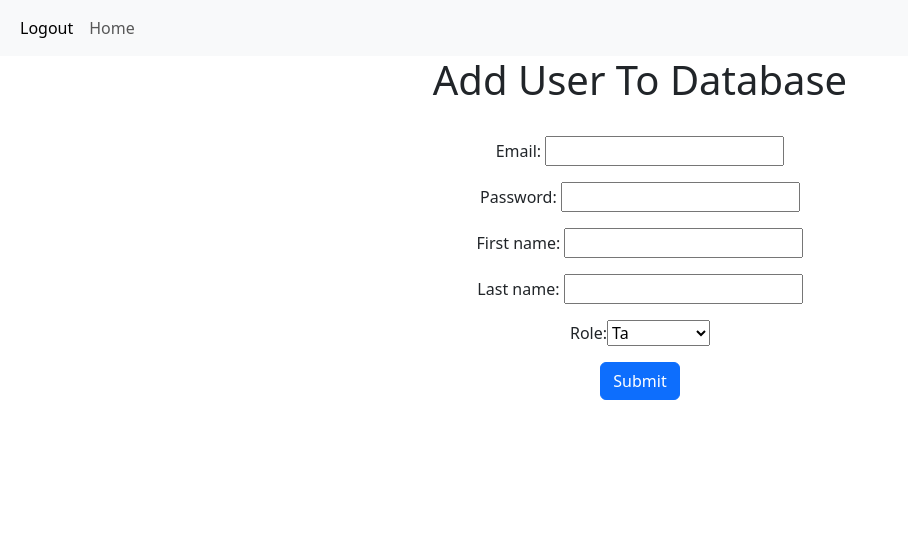
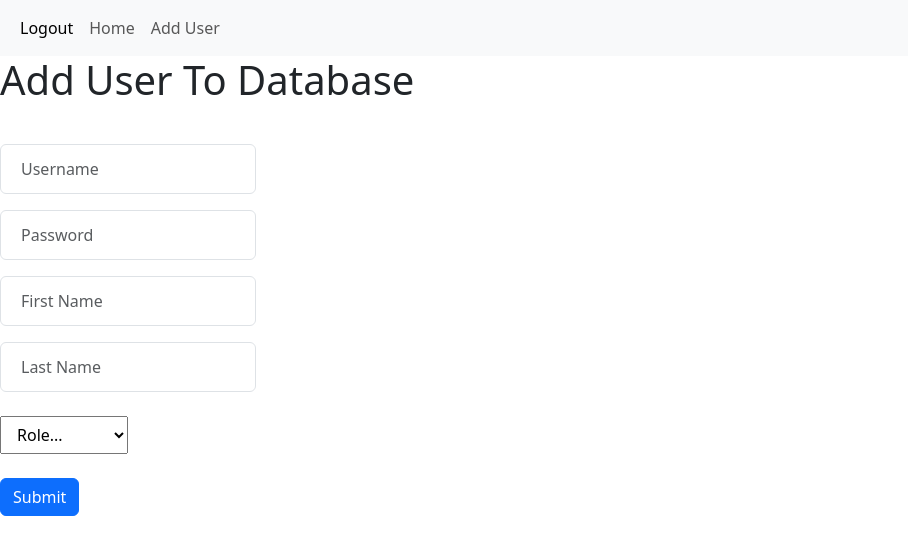
Before and after one commit to zsoomro2/TAProject_v4, a Django app: page /adduser/ in a window 1280 px wide. Shown: the top 555 px of the page, without its empty margins (0-908 px from the left). Run offline with Django 5.2, Linux system fonts and the light colour scheme.

Commit message:
- created a css for forms - updated add_user.html, Adduser logic, - added AddUser to navbar, added tables to supervisor.html - +1 unittest, +1 acceptance test, updated views, added an edit page doesnt do anything but is there

```diff
--- a/TAProject_v4/urls.py
+++ b/TAProject_v4/urls.py
@@ -16,7 +16,9 @@ Including another URLconf
 """
 from django.contrib import admin
 from django.urls import path
-from ta_app.views import login, supervisor, instructor, ta, adduser, LogoutView
+from django.views.generic import edit
+
+from ta_app.views import login, supervisor, instructor, ta, adduser, LogoutView, edit
 
 urlpatterns = [
     path('admin/', admin.site.urls),
@@ -25,5 +27,6 @@ urlpatterns = [
     path('instructor/', instructor.as_view(), name='instructor'),
     path('ta/', ta.as_view(), name='ta'),
     path('adduser/', adduser.as_view(), name='adduser'),
-    path('logout/', LogoutView.as_view(), name='logout')
+    path('logout/', LogoutView.as_view(), name='logout'),
+    path('edit.html/<str:username>', edit.as_view(), name='edit')
 ]
--- a/Unit_Tests/test_adduser.py
+++ b/Unit_Tests/test_adduser.py
@@ -22,6 +22,10 @@ class AddUserTests(TestCase):
                         role='TA')
         self.assertEqual(user3.validate(), False)
 
+    def test_badRole(self):
+        user4 = AddUser(username='test1@test.com', password='<PASSWORD>', fname=None, lname='test_lname', role='Role')
+        self.assertEqual(user4.validate(), False)
+
     def test_checkUser(self):
         user1 = AddUser(username='test@test.com', password='<PASSWORD>', fname='test', lname='test_lname', role='TA')
         self.assertEqual(user1.checkUser(), True)
--- a/acceptance_tests/tests.py
+++ b/acceptance_tests/tests.py
@@ -67,5 +67,10 @@ class AddUserTestCase(TestCase):
                                               'fname': 'test_name', 'lname': 'test_lname', 'role': 'TA'})
         self.assertEqual(resp.context['message'], "You have successfully added test3@test.com")
 
+    def test_addBadRole(self):
+        resp = self.client.post('/adduser/', {'username': 'test3@test.com', 'password': '<PASSWORD>',
+                                              'fname': 'test_name', 'lname': 'test_lname', 'role': 'Role'})
+        self.assertEqual(resp.context['message'], "There was an error validating the form")
+
 class LogoutTest(TestCase):
     client = None
--- a/classes/AddUser.py
+++ b/classes/AddUser.py
@@ -1,4 +1,5 @@
 from ta_app.models import User
+from ta_app.models import Roles
 
 
 class AddUser:
@@ -13,7 +14,7 @@ class AddUser:
         data_list = [self.username, self.password, self.fname, self.lname, self.role]
         if len(data_list) == 5:
             for item in data_list:
-                if item == "" or item is None:
+                if item == "" or item is None or self.role not in Roles:
                     return False
             char_list = list(self.username)
             for char in char_list:
--- /dev/null
+++ b/static/forms.css
@@ -0,0 +1,19 @@
+input[type=text] {
+  width: 20%;
+  padding: 12px 20px;
+  margin: 8px 0;
+  box-sizing: border-box;
+}
+
+input[type=password] {
+  width: 20%;
+  padding: 12px 20px;
+  margin: 8px 0;
+  box-sizing: border-box;
+}
+select {
+  width: 10%;
+  padding: 6px 12px;
+  margin: 8px 0;
+  box-sizing: border-box;
+}
--- a/ta_app/views.py
+++ b/ta_app/views.py
@@ -1,6 +1,6 @@
 from django.shortcuts import render, redirect
 from django.views import View
-from .models import User, Roles
+from .models import User, Roles, Course
 from classes.Login import Login
 from classes.AddUser import AddUser
 from django.http import HttpResponseRedirect
@@ -19,9 +19,12 @@ class login(View):
         # create user_obj to grab a user/None type
         if user_obj is not None:
             if user.getRole() == "Supervisor":
-                user_list = User.objects.filter(username=user.username)
+                user = User.objects.get(username=user.username)
+                user_list = User.objects.all()
+                course_list = Course.objects.all()
                 return render(request, 'supervisor.html',
-                              {'message': "You have logged in", 'user_list': user_list})
+                              {'message': "You have logged in", 'user': user, 'user_list': user_list,
+                               'course_list': course_list})
 
             elif user.getRole() == "Instructor":
                 user_list = User.objects.filter(username=user.username)
@@ -61,8 +64,9 @@ class adduser(View):
 
 class supervisor(View):
     def get(self, request):
-        return render(request, "supervisor.html", {})
-
+        user_list = User.objects.all()
+        course_list = Course.objects.all()
+        return render(request, 'supervisor.html',{'user_list': user_list, 'course_list': course_list})
 
 class instructor(View):
     def get(self, request):
@@ -80,3 +84,8 @@ class LogoutView(View):
         for key in session_keys:
             del request.session[key]
         return HttpResponseRedirect('/')  # Redirect to the homepage or login page
+
+class edit(View):
+    def get(self, request, username):
+        user = User.objects.get(username=username)
+        return render(request, 'edit.html', {'username': user, 'role_choices': Roles.choices})
--- a/templates/add_user.html
+++ b/templates/add_user.html
@@ -1,26 +1,32 @@
+<html>
 {% extends 'base.html' %}
 
 {% block content %}
-    <div style="text-align: center;">
+    <body>
+    <div style="text-align: left;">
     <meta charset="UTF-8">
     <title>Add Users</title>
 
 <h1> Add User To Database</h1>
 <br/>
+    {% load static %}
+    <link rel="stylesheet" type="text/css" href="{% static 'forms.css' %}">
 
 <form method="post" action={% url 'adduser' %}>
     {% csrf_token %}
-    <p><label> Email: </label> <input type="text" name = "username" maxlength="200" required></p>
-    <p><label> Password: </label> <input type="password" name = "password" maxlength="200" required></p>
-    <p><label> First name: </label> <input type="text" name = "fname" maxlength="200" required></p>
-    <p><label> Last name: </label> <input type="text" name = "lname" maxlength="200" required></p>
-    <p><label>Role: </label><select name="role">
+    <p><input type="text" name = "username" class="form-control form-control" placeholder="Username"></p>
+    <p><input type="password" name = "password" class="form-control form-control" placeholder="Password"></p>
+    <p><input type="text" name = "fname" class="form-control form-control" placeholder="First Name"></p>
+    <p><input type="text" name = "lname" class="form-control form-control" placeholder="Last Name"></p>
+    <p><select name="role">
+        <option selected> Role... </option>
     {% for role in role_choices %}
         <option value="{{ role.0 }}">{{ role.1 }}</option>
     {% endfor %}
     </select></p>
-
     <a href={% url 'supervisor' %}> <input type="submit" value="Submit" class="btn btn-primary"></a>
 </form>
     </div>
 {% endblock %}
+</body>
+</html>
--- a/templates/navbar.html
+++ b/templates/navbar.html
@@ -11,6 +11,9 @@
         <li class="nav-item">
           <a class="nav-link" href="{% url 'supervisor' %}">Home</a>
         </li>
+          <li class="nav-item">
+              <a class="nav-link" href="{% url 'adduser' %}">Add User</a>
+          </li>
       </ul>
     </div>
   </div>
```
Also changed, not shown: templates/edit.html (added, +27 -0 lines), templates/supervisor.html (+73 -9 lines).
